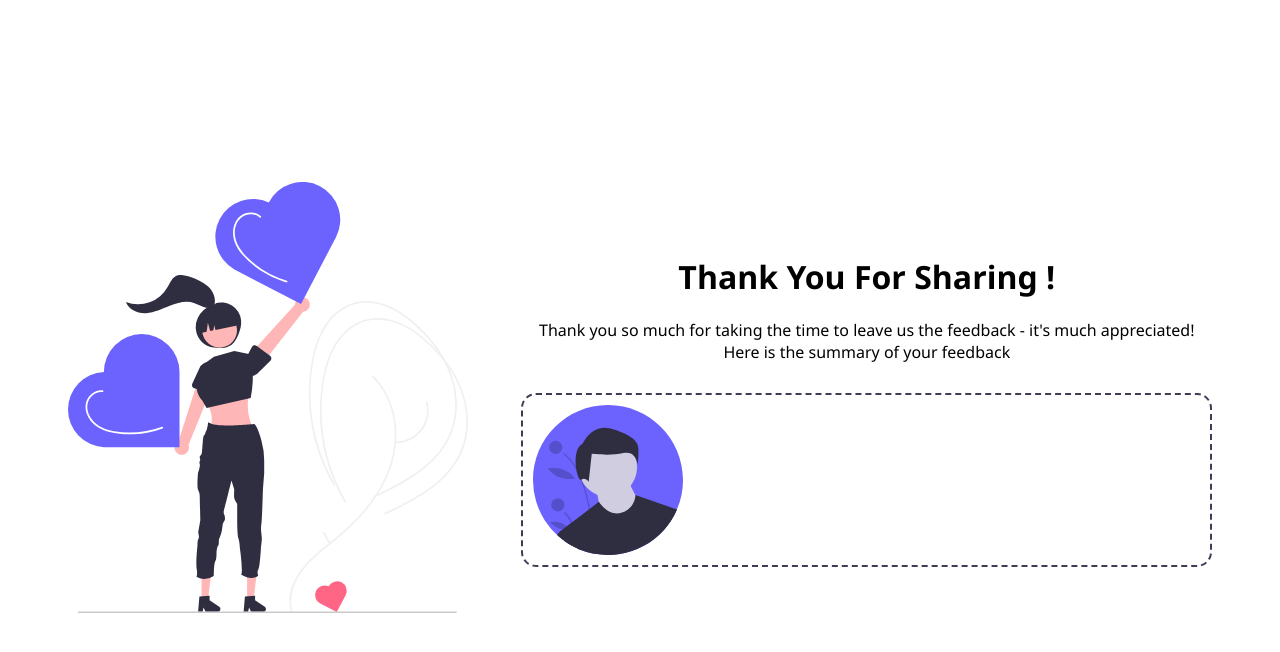
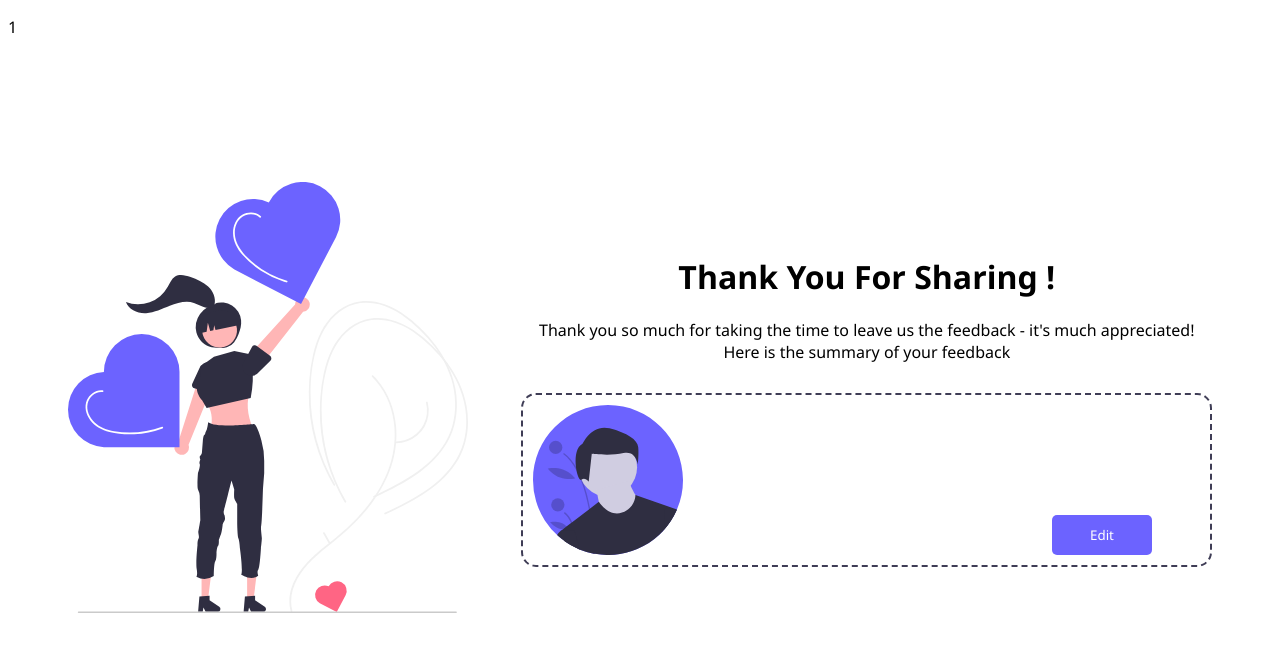
Before and after one commit to quynhnn-vn/php-contact-form, a PHP site: page /success.php in a window 1280 px wide. Shown: the top 652 px of the page. Run offline with PHP 8.4, Linux system fonts and the light colour scheme; the visitor is signed in with stand-in values (Sample User, id 1).

Commit message:
Add new input for edit form

```diff
--- a/index.php
+++ b/index.php
@@ -3,6 +3,7 @@ session_start();
 $form = ["username" => "", "email" => "", "issue" => "", "comment" => ""];
 $_SESSION["form"] = &$form;
 $message = "";
+
 function getAndSanitizeValue()
 {
     global $form;
@@ -14,6 +15,7 @@ function getAndSanitizeValue()
     }
     return $form;
 }
+
 function validateValue()
 {
     global $form, $message;
@@ -25,12 +27,12 @@ function validateValue()
     }
     return $message;
 };
+
 if ($_SERVER["REQUEST_METHOD"] === "POST") {
     $form = getAndSanitizeValue();
     $message = validateValue();
 }
 ?>
-
 
 <!DOCTYPE html>
 <html lang="en">
@@ -66,6 +68,7 @@ if ($_SERVER["REQUEST_METHOD"] === "POST") {
             <p><?= $message ?></p>
         </div>
     </div>
+    <p><?php print_r($_SESSION["form"]) ?></p>
 </body>
 
 </html>
--- a/success.css
+++ b/success.css
@@ -16,10 +16,28 @@ p:nth-child(3) {
 }
 .summary-container img {
   max-width: 150px;
+  flex-grow: 1;
+}
+.summary-container form {
+  align-self: flex-end;
+  flex-grow: 1;
+}
+.summary-container form input {
+  width: 100px;
+  height: 40px;
+  border-radius: 5px;
+  color: #ffffff;
+  background: #6c63ff;
+  border: none;
+}
+.summary-container form input:hover {
+  cursor: pointer;
+  background: #3f3d56;
 }
 .comment-container {
   margin-left: 30px;
   text-align: left;
+  flex-grow: 3;
 }
 .comment-container h3 {
   margin: 0;
--- a/success.php
+++ b/success.php
@@ -32,10 +32,13 @@ $form = $_SESSION["form"];
                     <h3><?= strtoupper($form["username"]) ?></h3>
                     <p><?= $form["email"] ?></p>
                 </div>
+                <form method="get" action="index.php">
+                    <input type="submit" name="edit" value="Edit">
+                </form>
             </div>
         </div>
     </div>
-
+    <p><?php print_r($_SESSION["form"]) ?></p>
 </body>
 
 </html>
```
